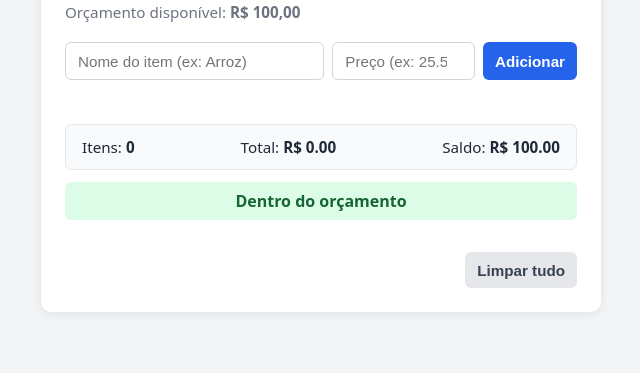
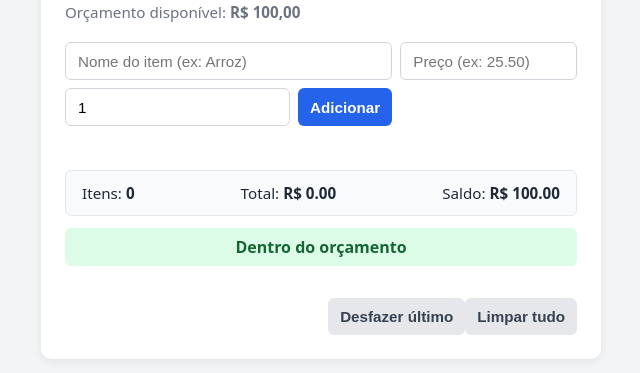
Before and after one commit to Desenvolvimento-Web-IFF/lab-fundamentos-js, a plain HTML site: page index.html in a window 1280 px wide. Shown: the part 91-464 px from the top of the page, without its empty margins (319-959 px from the left). Drawn offline with Linux system fonts and the light colour scheme.

Commit message:
Enhance accessibility and structure in index.html

```diff
--- a/index.html
+++ b/index.html
@@ -1,35 +1,62 @@
 <!DOCTYPE html>
 <html lang="pt-BR">
 <head>
-  <meta charset="UTF-8" />
-  <meta name="viewport" content="width=device-width, initial-scale=1.0" />
+  <meta charset="UTF-8">
+  <meta name="viewport" content="width=device-width, initial-scale=1.0">
   <title>Lista de Compras</title>
-  <link rel="stylesheet" href="style.css" />
+  <link rel="stylesheet" href="style.css">
 </head>
 <body>
   <main class="container">
-    <h1>Lista de Compras</h1>
-    <p class="subtitulo">Orçamento disponível: <strong>R$ 100,00</strong></p>
+    <header>
+      <h1>Lista de Compras</h1>
+      <p class="subtitulo">Orçamento disponível: <strong>R$ 100,00</strong></p>
+    </header>
 
-    <section class="formulario">
-      <input type="text" id="nome" placeholder="Nome do item (ex: Arroz)" autocomplete="off" />
-      <input type="number" id="preco" placeholder="Preço (ex: 25.50)" step="0.01" />
+    <section class="formulario" aria-label="Adicionar item">
+      <input
+        type="text"
+        id="nome"
+        aria-label="Nome do item"
+        placeholder="Nome do item (ex: Arroz)"
+        autocomplete="off"
+      >
+      <input
+        type="number"
+        id="preco"
+        aria-label="Preço unitário"
+        placeholder="Preço (ex: 25.50)"
+        step="0.01"
+        min="0.01"
+      >
+      <input
+        type="number"
+        id="quantidade"
+        aria-label="Quantidade"
+        placeholder="Qtd"
+        value="1"
+        min="1"
+        step="1"
+      >
       <button type="button" id="btn-adicionar">Adicionar</button>
     </section>
 
-    <p id="mensagem" class="mensagem"></p>
+    <p id="mensagem" class="mensagem" aria-live="polite"></p>
 
-    <section class="resumo">
+    <section class="resumo" aria-label="Resumo da compra">
       <div>Itens: <strong id="qtd-itens">0</strong></div>
       <div>Total: <strong id="total">R$ 0.00</strong></div>
       <div>Saldo: <strong id="saldo">R$ 100.00</strong></div>
     </section>
+
+    <p id="desconto" class="desconto" aria-live="polite"></p>
 
     <p id="status-orcamento" class="status">Dentro do orçamento</p>
 
     <ul id="lista" class="lista"></ul>
 
     <div class="acoes">
+      <button type="button" id="btn-desfazer" class="btn-secundario">Desfazer último</button>
       <button type="button" id="btn-limpar" class="btn-secundario">Limpar tudo</button>
     </div>
   </main>
```
